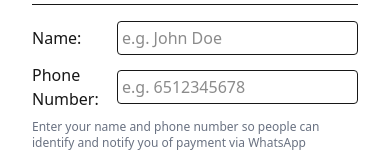
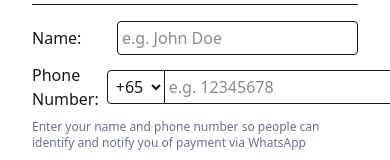
Before and after one commit to StreetLamb/receiptwiser, a Next.js app: page / in a window 390 px wide. Both pictures are taken after a click on the button "Create Receipt Manually". Shown: the part 625-785 px from the top of the page. Built offline with nearby package versions, Linux system fonts and the light colour scheme.

Commit message:
Add area code selector for phone number

```diff
--- a/src/components/ReceiptEditor.tsx
+++ b/src/components/ReceiptEditor.tsx
@@ -22,9 +22,24 @@ export default function ReceiptEditor({
   const [creatorName, setCreatorName] = useState<string>(
     receipt.creatorName || ""
   );
-  const [creatorPhone, setCreatorPhone] = useState<string>(
-    receipt.creatorPhone || ""
-  );
+  const areaCodes = ["65", "60", "61", "62", "1"];
+  const [creatorPhoneAreaCode, setCreatorPhoneAreaCode] = useState<string>("65");
+  const [creatorPhoneNumber, setCreatorPhoneNumber] = useState<string>("");
+
+  // Initialize phone fields based on receipt data
+  useEffect(() => {
+    if (receipt.creatorPhone) {
+      const sortedCodes = [...areaCodes].sort((a, b) => b.length - a.length);
+      for (const code of sortedCodes) {
+        if (receipt.creatorPhone.startsWith(code)) {
+          setCreatorPhoneAreaCode(code);
+          setCreatorPhoneNumber(receipt.creatorPhone.slice(code.length));
+          return;
+        }
+      }
+      setCreatorPhoneNumber(receipt.creatorPhone);
+    }
+  }, []);
   const [showImage, setShowImage] = useState<boolean>(true);
 
   // Initialize items with correct unit prices calculated from total prices
@@ -45,6 +60,9 @@ export default function ReceiptEditor({
     const taxAmount = ((subtotal + serviceChargeAmount) * taxPercent) / 100;
     const total = subtotal + serviceChargeAmount + taxAmount;
 
+    const combinedPhone =
+      creatorPhoneNumber !== "" ? creatorPhoneAreaCode + creatorPhoneNumber : "";
+
     const updatedReceipt: Receipt = {
       items,
       subtotal,
@@ -54,12 +72,19 @@ export default function ReceiptEditor({
       taxAmount,
       total,
       creatorName: creatorName || undefined,
-      creatorPhone: creatorPhone || undefined,
+      creatorPhone: combinedPhone || undefined,
       imageUrl: receipt.imageUrl,
     };
 
     onChange(updatedReceipt);
-  }, [items, serviceChargePercent, taxPercent, creatorName, creatorPhone]);
+  }, [
+    items,
+    serviceChargePercent,
+    taxPercent,
+    creatorName,
+    creatorPhoneAreaCode,
+    creatorPhoneNumber,
+  ]);
 
   // Calculate subtotal from items
   const calculateSubtotal = (items: ReceiptItem[]): number => {
@@ -306,13 +331,28 @@ export default function ReceiptEditor({
             </div>
             <div className="flex items-center w-full md:w-auto">
               <span className="mr-2 w-32 md:w-auto">Phone Number:</span>
-              <input
-                type="tel"
-                value={creatorPhone}
-                onChange={(e) => setCreatorPhone(e.target.value)}
-                placeholder="e.g. 6512345678"
-                className="p-1 border rounded flex-grow md:flex-grow-0"
-              />
+              <div className="flex w-full md:w-auto">
+                <select
+                  value={creatorPhoneAreaCode}
+                  onChange={(e) => setCreatorPhoneAreaCode(e.target.value)}
+                  className="p-1 border rounded-l bg-white"
+                >
+                  {areaCodes.map((code) => (
+                    <option key={code} value={code}>
+                      +{code}
+                    </option>
+                  ))}
+                </select>
+                <input
+                  type="tel"
+                  value={creatorPhoneNumber}
+                  onChange={(e) =>
+                    setCreatorPhoneNumber(e.target.value.replace(/\D/g, ""))
+                  }
+                  placeholder="e.g. 12345678"
+                  className="p-1 border border-l-0 rounded-r flex-grow md:flex-grow-0"
+                />
+              </div>
             </div>
           </div>
           <p className="text-xs text-gray-500">
```
